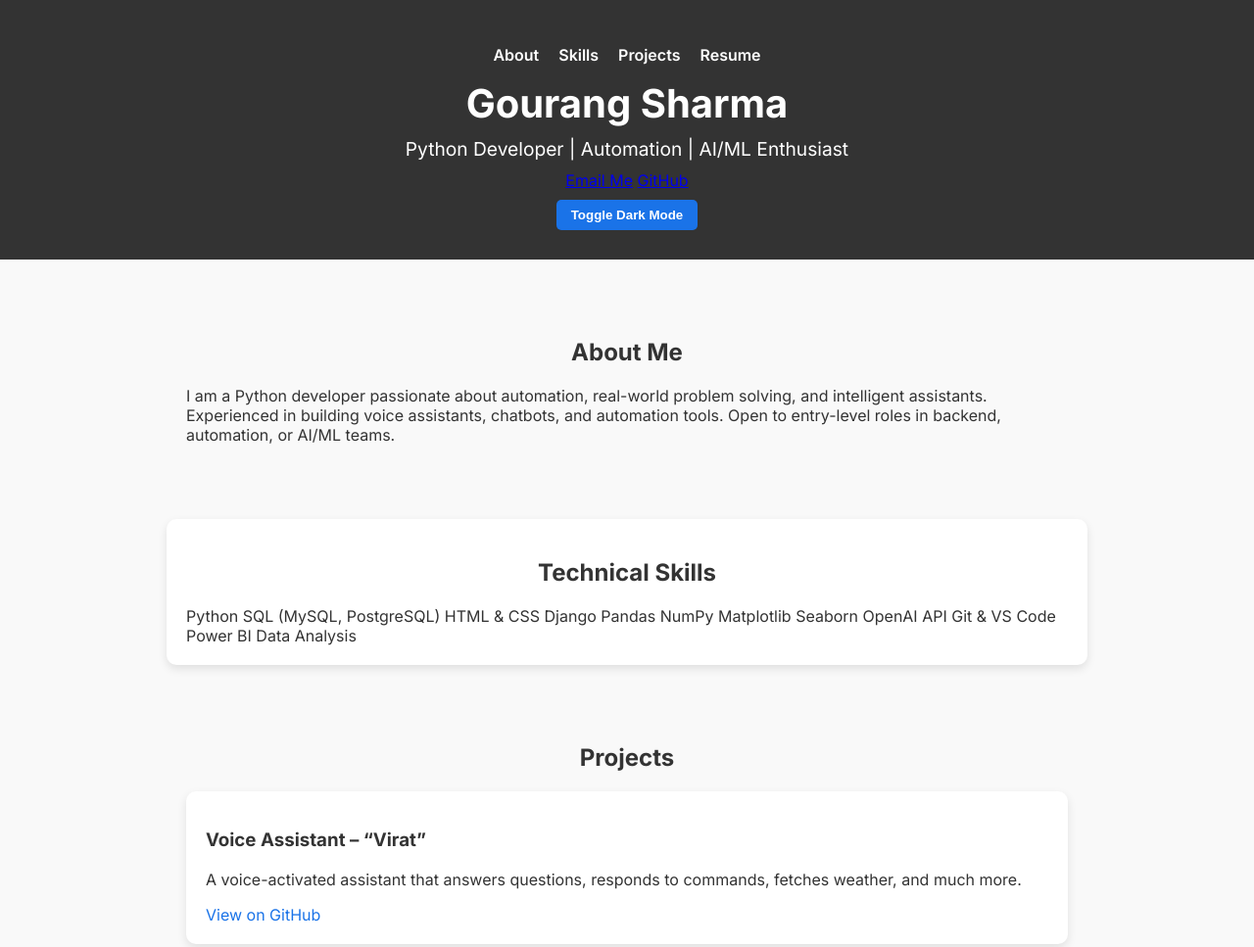
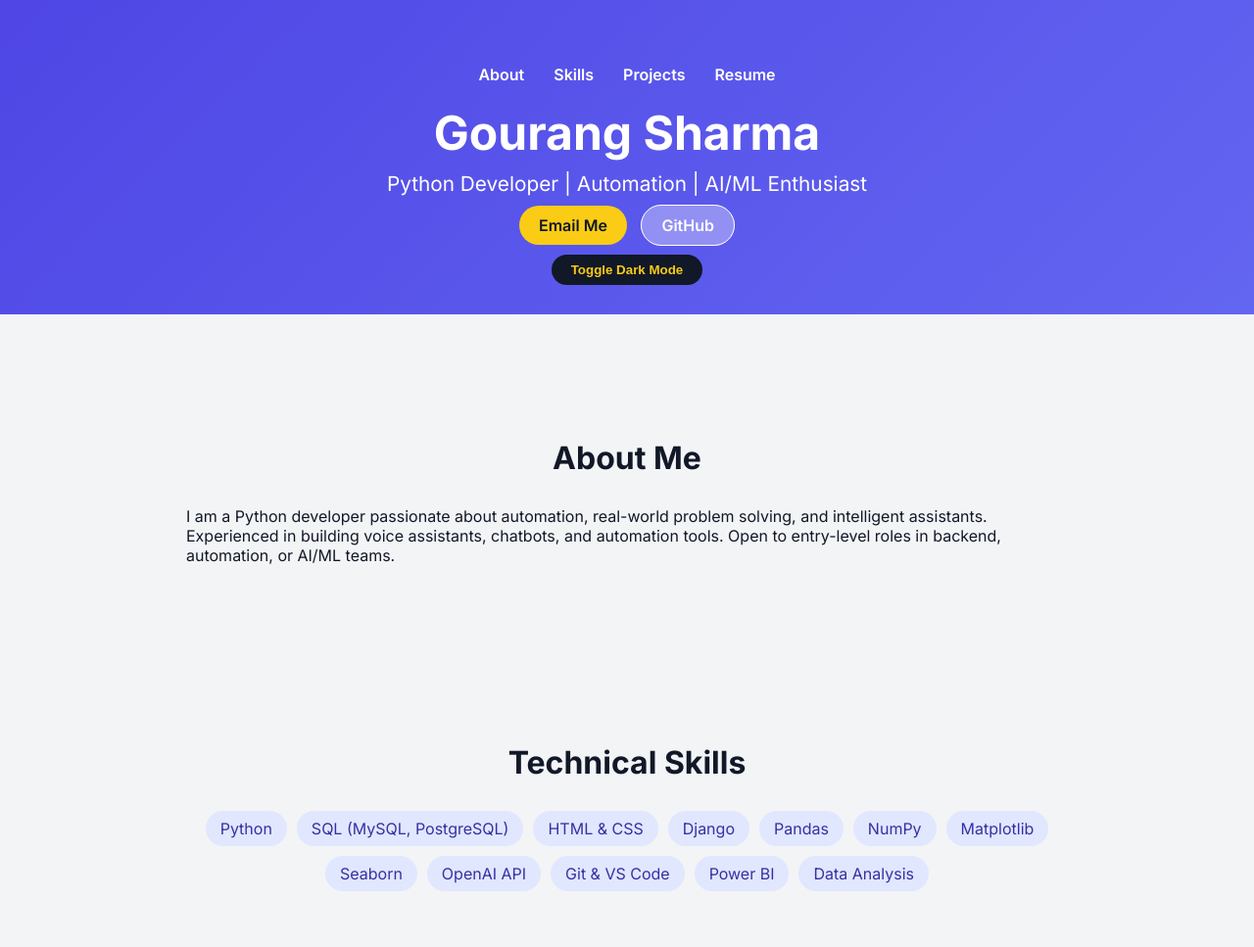
Before and after one commit to Gourangsharma/Gourangsharma.github.io, a plain HTML site: page index.html in a window 1280 px wide. Shown: the top 967 px of the page at 98% size. Drawn offline with Linux system fonts and the light colour scheme.

Commit message:
Update style.css

```diff
--- a/style.css
+++ b/style.css
@@ -1,8 +1,8 @@
-/* Google Font */
+/* General Styles */
 body {
-    font-family: 'Inter', Arial, sans-serif;
-    background-color: #f9f9f9;
-    color: #333;
+    font-family: 'Inter', sans-serif;
+    background-color: #f3f4f6;
+    color: #111827;
     margin: 0;
     padding: 0;
     scroll-behavior: smooth;
@@ -11,33 +11,33 @@ body {
 
 /* Dark Mode */
 body.dark-mode {
-    background-color: #121212;
-    color: #e0e0e0;
+    background-color: #1f2937;
+    color: #f3f4f6;
 }
 
 body.dark-mode header,
 body.dark-mode footer {
-    background-color: #1f1f1f;
+    background-color: #111827;
 }
 
 body.dark-mode .project,
-body.dark-mode .skills,
+body.dark-mode .skills-container,
 body.dark-mode .resume {
-    background-color: #1f1f1f;
-    box-shadow: 0 0 10px rgba(255,255,255,0.05);
+    background-color: #111827;
+    box-shadow: 0 0 15px rgba(255,255,255,0.05);
 }
 
 body.dark-mode a {
     color: #8ab4f8;
 }
 
-/* Header Styles */
+/* Header & Hero */
 header {
-    background-color: #333;
+    background: linear-gradient(135deg, #4f46e5, #6366f1);
     color: #fff;
     text-align: center;
-    padding: 30px 20px;
-    position: relative;
+    padding: 50px 20px 30px 20px;
+    position: sticky;
     top: 0;
     z-index: 1000;
 }
@@ -46,9 +46,9 @@ nav ul {
     list-style: none;
     display: flex;
     justify-content: center;
-    gap: 20px;
+    gap: 30px;
     padding: 0;
-    margin-bottom: 15px;
+    margin-bottom: 20px;
 }
 
 nav a {
@@ -59,131 +59,160 @@ nav a {
 }
 
 nav a:hover {
-    color: #1a73e8;
+    color: #facc15;
 }
 
 .hero h1 {
     margin: 0;
-    font-size: 2.5em;
+    font-size: 3em;
 }
 
 .tagline {
-    font-size: 1.2em;
-    margin: 10px 0;
+    font-size: 1.3em;
+    margin: 10px 0 20px 0;
 }
 
-.contact a {
-    color: #1a73e8;
+.contact-buttons .btn {
+    padding: 10px 20px;
+    margin: 5px;
+    border-radius: 30px;
+    font-weight: 600;
     text-decoration: none;
+    transition: all 0.3s;
 }
 
+.btn {
+    background-color: #facc15;
+    color: #111827;
+}
+
+.btn-secondary {
+    background-color: #ffffff55;
+    color: #fff;
+    border: 1px solid #fff;
+}
+
+.btn:hover {
+    transform: translateY(-3px);
+}
+
+.btn-secondary:hover {
+    background-color: #ffffffaa;
+    color: #111827;
+}
+
+/* Dark mode toggle button */
 #darkModeToggle {
-    margin-top: 10px;
-    padding: 8px 15px;
+    margin-top: 20px;
+    padding: 8px 20px;
     border: none;
-    border-radius: 5px;
+    border-radius: 20px;
     cursor: pointer;
-    background-color: #1a73e8;
-    color: #fff;
+    background-color: #111827;
+    color: #facc15;
     font-weight: 600;
-    transition: background-color 0.3s;
+    transition: all 0.3s;
 }
 
 #darkModeToggle:hover {
-    background-color: #155bb5;
+    background-color: #333;
 }
 
-/* Section General Styles */
+/* Sections */
 section {
     max-width: 900px;
-    margin: 40px auto;
-    padding: 20px;
+    margin: 60px auto;
+    padding: 40px 20px;
 }
 
+/* Section Titles */
 h2 {
     text-align: center;
-    margin-bottom: 20px;
+    margin-bottom: 30px;
+    font-size: 2em;
 }
 
-/* Project Box Styles */
+/* Skills as badges */
+.skills-container {
+    display: flex;
+    flex-wrap: wrap;
+    justify-content: center;
+    gap: 10px;
+}
+
+.skill-badge {
+    background-color: #e0e7ff;
+    color: #3730a3;
+    padding: 8px 15px;
+    border-radius: 20px;
+    font-weight: 500;
+    transition: transform 0.3s, background-color 0.3s;
+}
+
+.skill-badge:hover {
+    background-color: #c7d2fe;
+    transform: translateY(-3px);
+}
+
+/* Projects */
 .project {
-    background: #fff;
-    padding: 20px;
-    margin-bottom: 20px;
-    border-radius: 10px;
-    box-shadow: 0 4px 10px rgba(0,0,0,0.1);
+    background-color: #ffffff;
+    padding: 25px;
+    margin-bottom: 25px;
+    border-radius: 15px;
+    box-shadow: 0 10px 20px rgba(0,0,0,0.1);
     transition: transform 0.3s, box-shadow 0.3s;
 }
 
 .project:hover {
     transform: translateY(-5px);
-    box-shadow: 0 8px 20px rgba(0,0,0,0.15);
+    box-shadow: 0 15px 30px rgba(0,0,0,0.15);
 }
 
-.project a {
-    color: #1a73e8;
-    text-decoration: none;
+.btn-project {
+    display: inline-block;
+    margin-top: 10px;
 }
 
-/* Skills Section Styling */
-.skills {
-    background: #fff;
-    padding: 20px;
-    margin: 20px auto;
-    border-radius: 10px;
-    box-shadow: 0 4px 10px rgba(0,0,0,0.1);
+/* Resume Section */
+.resume {
+    text-align: center;
 }
 
-.skills ul {
-    list-style: none;
-    padding: 0;
-    display: grid;
-    gap: 10px;
+.btn-resume {
+    background-color: #4f46e5;
+    color: #fff;
 }
 
-.skills li {
-    padding: 8px 0;
-    font-size: 1.1em;
-    transition: color 0.3s;
+.btn-resume:hover {
+    background-color: #6366f1;
 }
 
-.skills li:hover {
-    color: #1a73e8;
-}
-
-/* Resume Section Styling */
-.resume {
-    background: #fff;
-    padding: 20px;
-    margin: 20px auto;
-    text-align: center;
-    border-radius: 10px;
-    box-shadow: 0 4px 10px rgba(0,0,0,0.1);
-}
-
-.resume a {
-    color: #1a73e8;
-    text-decoration: none;
-    font-weight: bold;
-}
-
-/* Footer Styling */
+/* Footer */
 footer {
     text-align: center;
     padding: 20px;
     font-size: 0.9em;
-    background-color: #333;
-    color: #fff;
+    background-color: #111827;
+    color: #f3f4f6;
 }
 
-/* Responsive Design */
+/* Responsive */
 @media screen and (max-width: 768px) {
     nav ul {
         flex-direction: column;
-        gap: 10px;
+        gap: 15px;
     }
 
     .hero h1 {
         font-size: 2em;
     }
+
+    .tagline {
+        font-size: 1em;
+    }
+
+    .skills-container {
+        gap: 5px;
+    }
 }
```
